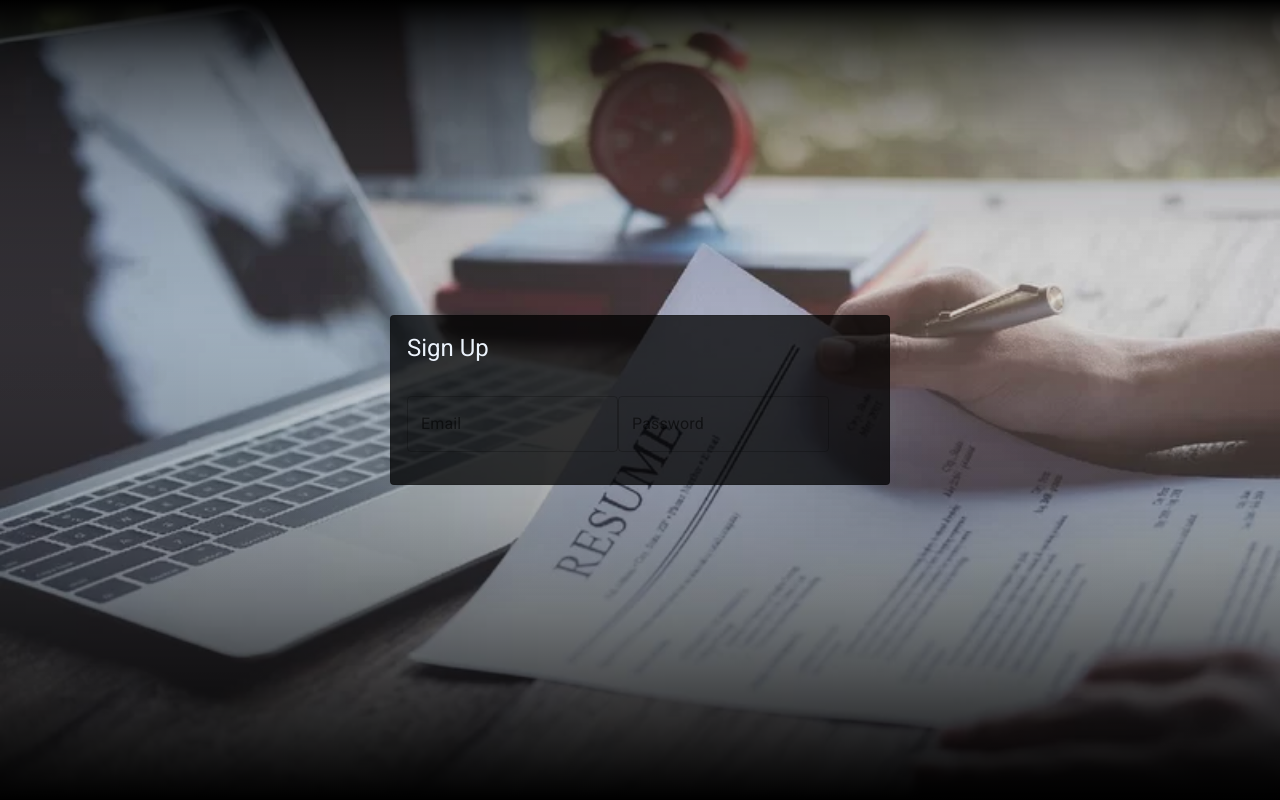
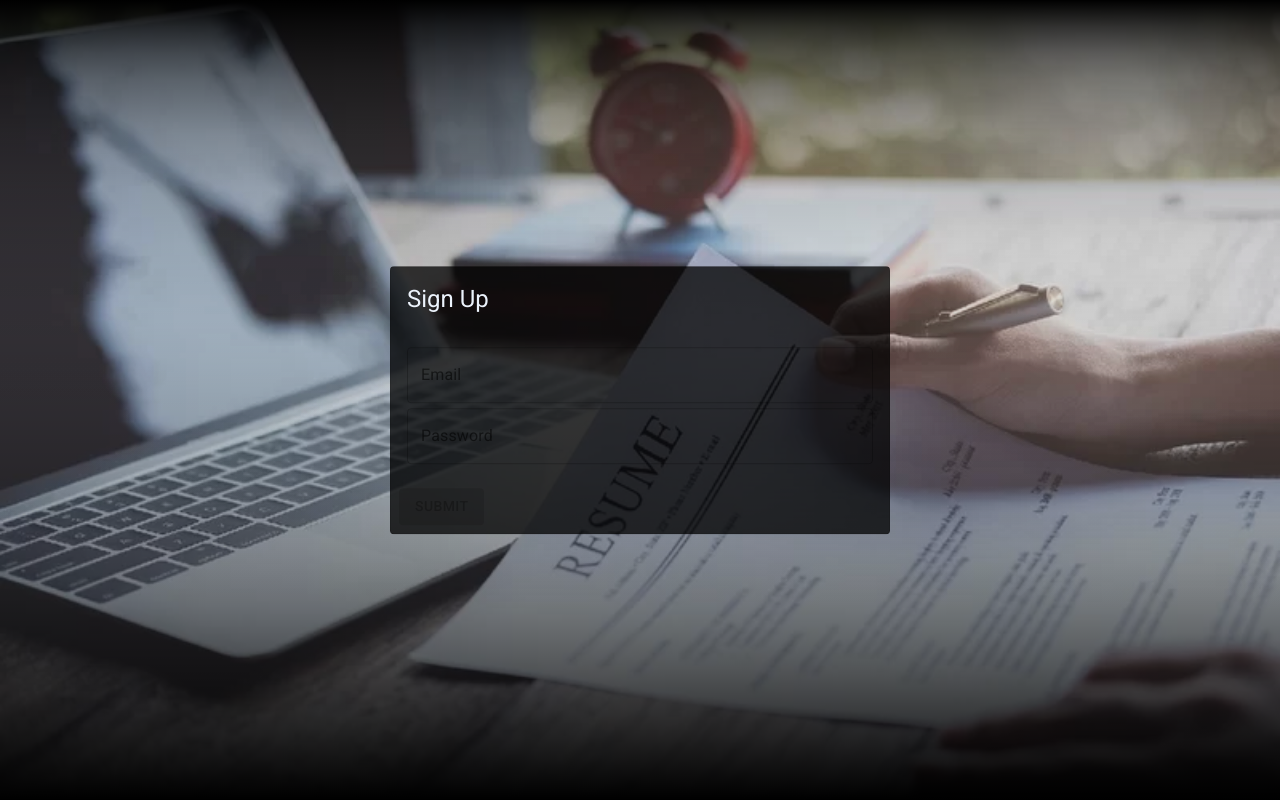
Before and after one commit to aacebo/lucid, a Next.js app: page /sign-up in a window 1280 px wide. Built offline with nearby package versions, Linux system fonts and the light colour scheme.

Commit message:
add required validator

```diff
--- a/pages/sign-up.module.scss
+++ b/pages/sign-up.module.scss
@@ -17,5 +17,13 @@
     color: var(--text-light);
     width: 50%;
     max-width: 500px;
+
+    .form-control {
+      display: flex;
+
+      &:not(:last-child) {
+        margin-bottom: 5px;
+      }
+    }
   }
 }
--- a/pages/sign-up.tsx
+++ b/pages/sign-up.tsx
@@ -1,43 +1,47 @@
 import { GetStaticProps } from 'next';
-import {
-  Card,
-  CardContent,
-  CardHeader,
-  CardActions,
-  TextField,
-} from '@material-ui/core';
+import { Container, Card, CardContent, CardHeader, CardActions, TextField } from '@material-ui/core';
+import Button from '@material-ui/core/Button';
 import { Formik, FormikHelpers } from 'formik';
 
 import ICreateUser from './models/user/create-user.interface';
+import required from './validators/required.validator';
 
 import styles from './sign-up.module.scss';
 
 export default function SignUp() {
   const validate = (v: ICreateUser) => {
+    let errors = { };
+
+    errors = required(v, 'email', errors);
+    errors = required(v, 'password', errors);
+
+    return errors;
+  };
+
+  const submit = async (v: ICreateUser, fh: FormikHelpers<ICreateUser>) => {
     console.log(v);
   };
 
-  const submit = (v: ICreateUser, fh: FormikHelpers<ICreateUser>) => {
-  };
-
   return (
-    <div className={styles.container}>
+    <Container className={styles.container}>
       <Formik
         initialValues={{ }}
+        isInitialValid={false}
         validate={validate}
         onSubmit={submit}
       >
         {
           fp => (
+            <form onSubmit={fp.handleSubmit}>
               <Card variant="outlined" className={styles['form-card']}>
                 <CardHeader title="Sign Up"></CardHeader>
 
                 <CardContent>
-                <form onSubmit={fp.handleSubmit}>
                   <TextField
                     name="email"
                     label="Email"
                     variant="outlined"
+                    className={styles['form-control']}
                     value={fp.values?.email || ''}
                     onChange={fp.handleChange}
                     onBlur={fp.handleBlur}
@@ -47,21 +51,30 @@ export default function SignUp() {
                     name="password"
                     label="Password"
                     variant="outlined"
+                    type="password"
+                    className={styles['form-control']}
                     value={fp.values?.password || ''}
                     onChange={fp.handleChange}
                     onBlur={fp.handleBlur}
                   ></TextField>
-                </form>
                 </CardContent>
 
                 <CardActions>
-
+                  <Button
+                    variant="contained"
+                    type="submit"
+                    color="primary"
+                    disabled={fp.isSubmitting || !fp.isValid || !fp.dirty}
+                  >
+                    Submit
+                  </Button>
                 </CardActions>
               </Card>
+            </form>
           )
         }
       </Formik>
-    </div>
+    </Container>
   );
 }
 
--- /dev/null
+++ b/pages/validators/required.validator.ts
@@ -0,0 +1,13 @@
+import { Validator } from './validator.interface';
+
+const required: Validator = (v, prop, errors) => {
+  const err = { ...errors };
+
+  if (!v[prop]) {
+    err[prop] = 'Required';
+  }
+
+  return err;
+};
+
+export default required;
--- /dev/null
+++ b/pages/validators/validator.interface.ts
@@ -0,0 +1 @@
+export type Validator = <T>(v: T, prop: keyof T, errors: any) => any;
```
Lines whose indentation alone changed are shown as unchanged.
